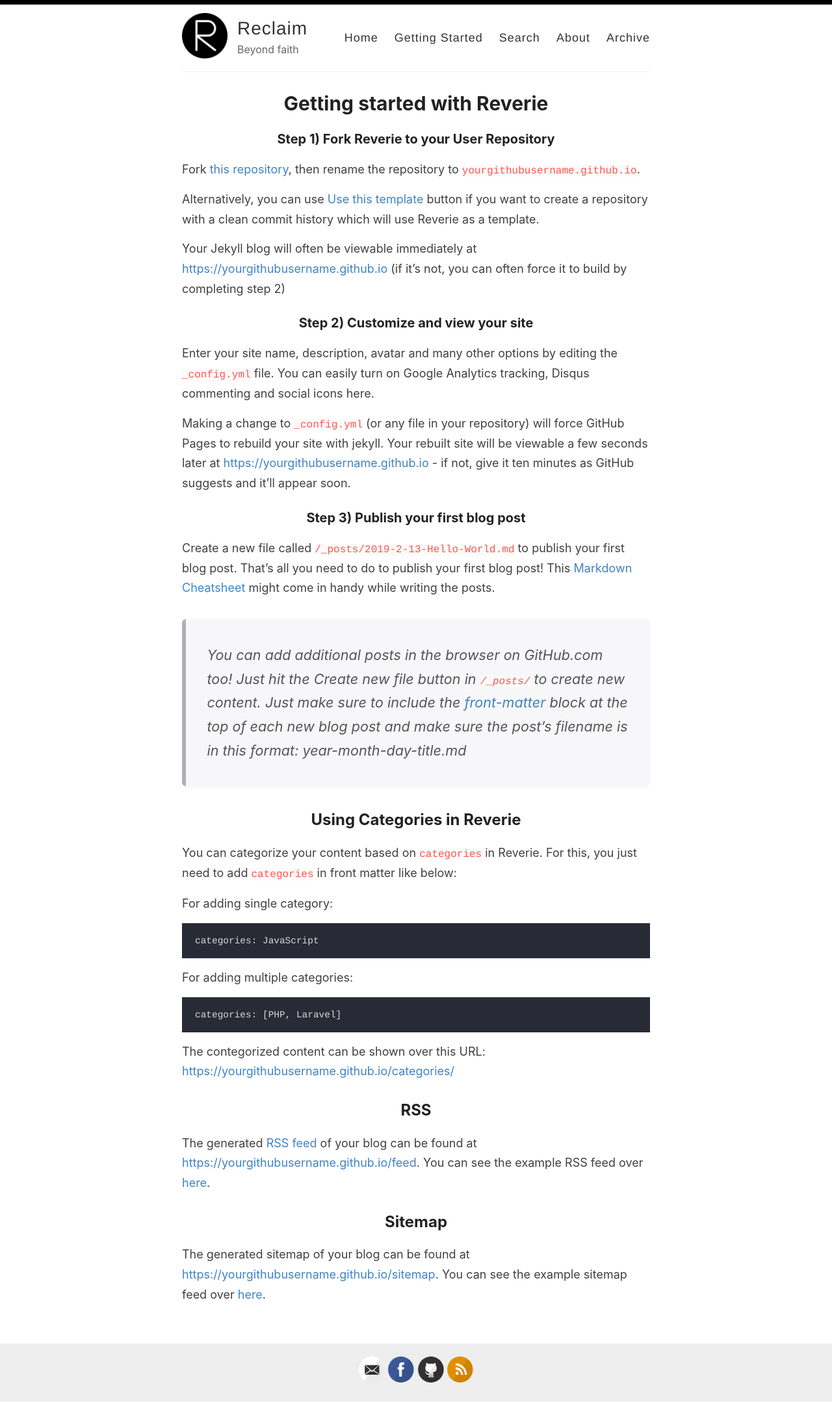
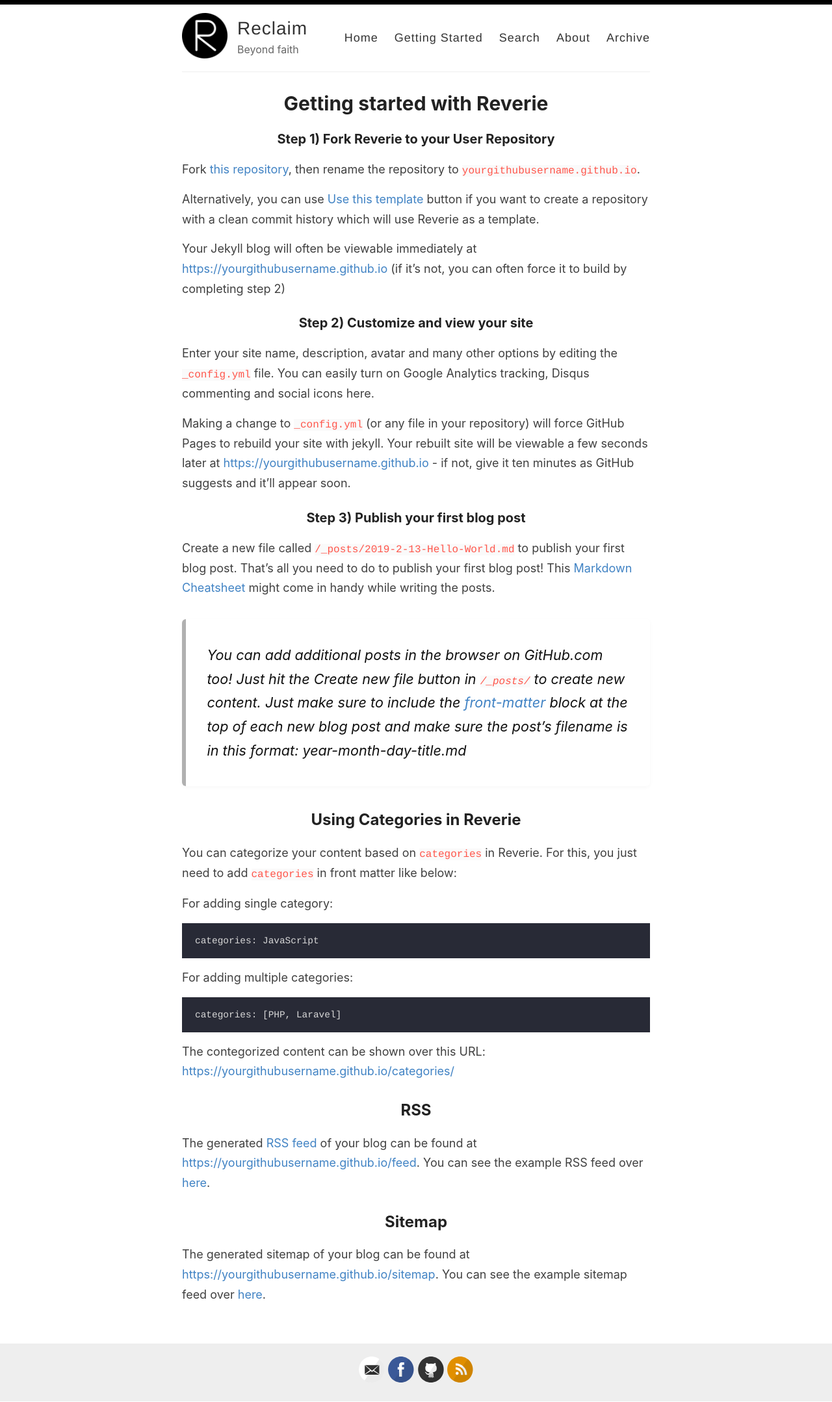
Before and after one commit to Cristian-CALOIAN/reverie, a Jekyll site: the page built from _pages/getting-started.md, in a window 1280 px wide. Shown: the whole page at 65% size. Built offline with Jekyll 4.4.1, drawn with Linux system fonts in a browser that asks for light colours.

Commit message:
Update style.scss

```diff
--- a/assets/style.scss
+++ b/assets/style.scss
@@ -1160,3 +1160,19 @@ blockquote:hover {
 //@import "highlights";
 @import "darcula";
 @import "svg-icons";
+
+blockquote {
+  color: #111;                /* Black text */
+  background: #fff;           /* White background */
+  border-left: 6px solid #b0b0b0;
+  margin: 1.5em 0;
+  padding: 1em 1.5em;
+  font-style: italic;
+  font-size: 1.2em;
+  box-shadow: 0 2px 6px rgba(0,0,0,0.03);
+  border-radius: 6px;
+  transition: background 0.3s;
+}
+blockquote:hover {
+  background: #f6f6f8;
+}
```
